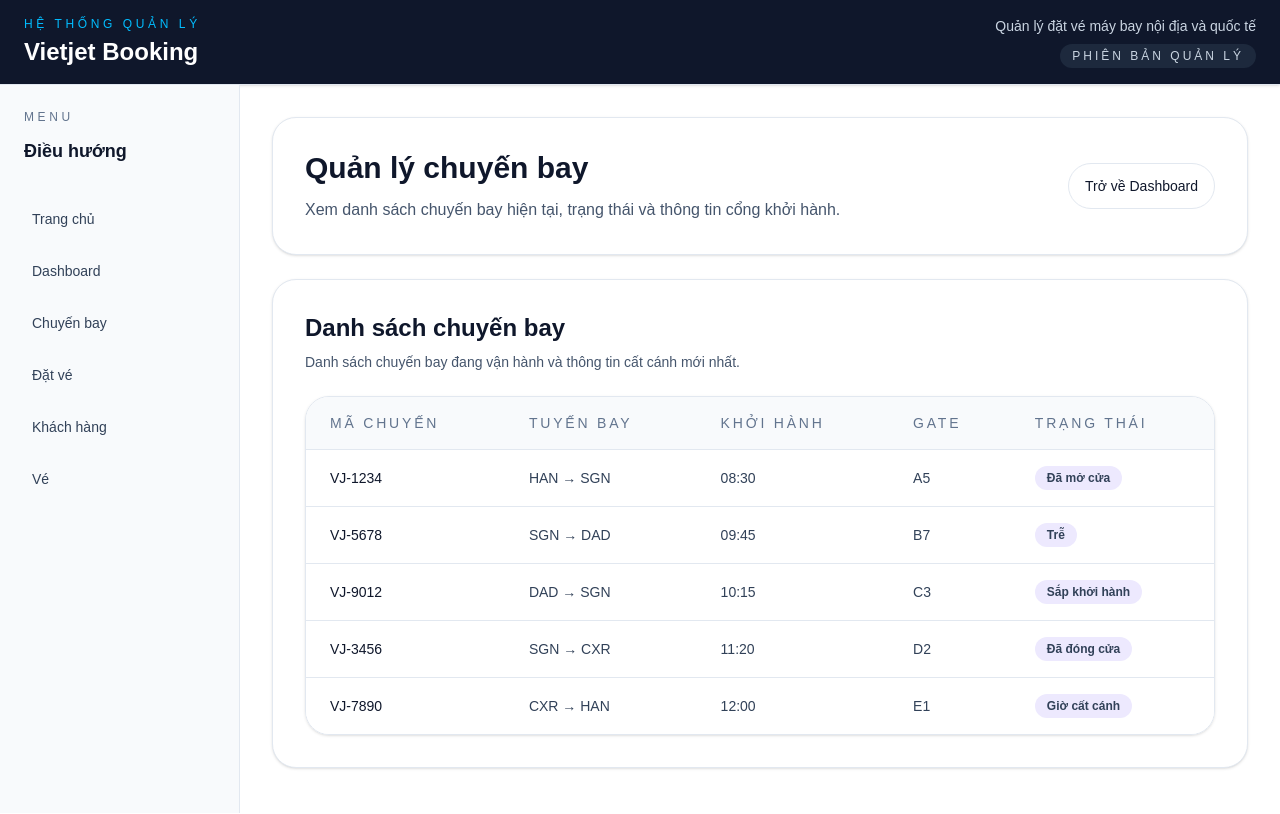
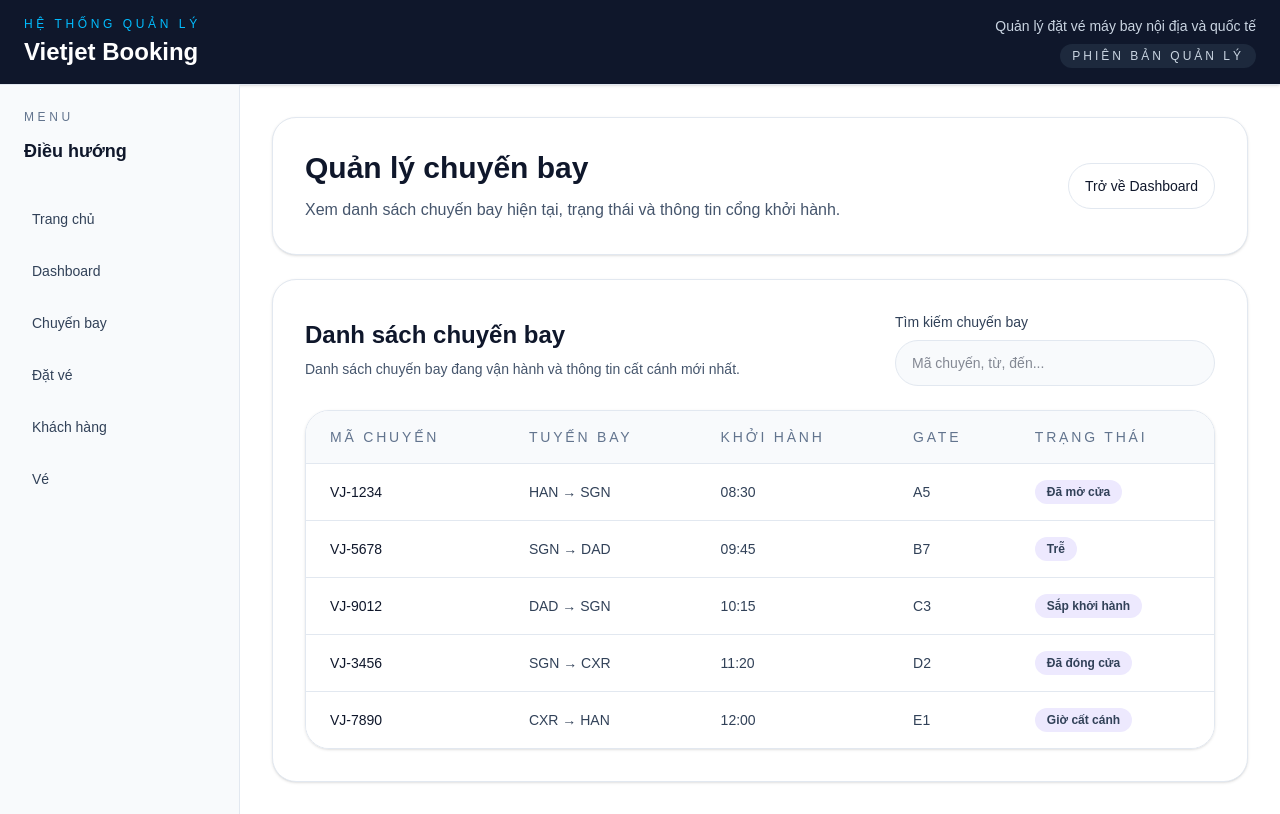
Before and after one commit to TranThiKimNghi/vietjet-agency, a Next.js app: page /dashboard/flights in a window 1280 px wide. Built offline with nearby package versions, Linux system fonts and the light colour scheme.

Commit message:
feat: add flight search

```diff
--- a/app/dashboard/flights/page.tsx
+++ b/app/dashboard/flights/page.tsx
@@ -1,8 +1,33 @@
+'use client';
+
+import { useMemo, useState } from 'react';
 import Link from 'next/link';
 import { flightList } from '@/data/dashboard';
 import FlightRow from '@/components/dashboard/FlightRow';
 
 export default function DashboardFlights() {
+  const [searchTerm, setSearchTerm] = useState('');
+
+  const normalizedSearchTerm = useMemo(
+    () => searchTerm.trim().toLowerCase(),
+    [searchTerm]
+  );
+
+  const filteredFlights = useMemo(() => {
+    if (!normalizedSearchTerm) {
+      return flightList;
+    }
+
+    return flightList.filter((flight) => {
+      const flightCode = flight.flightCode.toLowerCase();
+      const route = flight.route.toLowerCase();
+      return (
+        flightCode.includes(normalizedSearchTerm) ||
+        route.includes(normalizedSearchTerm)
+      );
+    });
+  }, [normalizedSearchTerm]);
+
   return (
     <div className="space-y-6">
       <section className="rounded-3xl border border-slate-200 bg-white p-8 shadow-sm">
@@ -30,9 +55,24 @@
               Danh sách chuyến bay đang vận hành và thông tin cất cánh mới nhất.
             </p>
           </div>
+          <div className="w-full sm:w-[320px]">
+            <label className="block text-sm font-medium text-slate-700" htmlFor="flight-search">
+              Tìm kiếm chuyến bay
+            </label>
+            <input
+              id="flight-search"
+              type="text"
+              value={searchTerm}
+              onChange={(event) => setSearchTerm(event.target.value)}
+              placeholder="Mã chuyến, từ, đến..."
+              className="mt-2 w-full rounded-3xl border border-slate-200 bg-slate-50 px-4 py-3 text-sm text-slate-900 outline-none transition focus:border-slate-900 focus:ring-2 focus:ring-slate-200"
+            />
+          </div>
         </div>
 
         <div className="overflow-hidden rounded-3xl border border-slate-200 md:shadow-sm">
+          {filteredFlights.length > 0 ? (
+            <>
               <div className="hidden md:block">
                 <table className="min-w-full border-collapse text-left text-sm">
                   <thead className="bg-slate-50 text-slate-500">
@@ -45,7 +85,7 @@
                     </tr>
                   </thead>
                   <tbody className="bg-white">
-                {flightList.map((flight) => (
+                    {filteredFlights.map((flight) => (
                       <FlightRow key={flight.flightCode} flight={flight} />
                     ))}
                   </tbody>
@@ -53,7 +93,7 @@
               </div>
 
               <div className="grid gap-4 p-4 md:hidden">
-            {flightList.map((flight) => (
+                {filteredFlights.map((flight) => (
                   <div key={flight.flightCode} className="rounded-3xl border border-slate-200 bg-slate-50 p-4">
                     <div className="flex items-center justify-between gap-3">
                       <p className="text-sm font-medium text-slate-900">{flight.flightCode}</p>
@@ -75,6 +115,12 @@
                   </div>
                 ))}
               </div>
+            </>
+          ) : (
+            <div className="p-8 text-center text-sm text-slate-600">
+              Không tìm thấy chuyến bay phù hợp với từ khóa.
+            </div>
+          )}
         </div>
       </section>
     </div>
```
Lines whose indentation alone changed are shown as unchanged.
